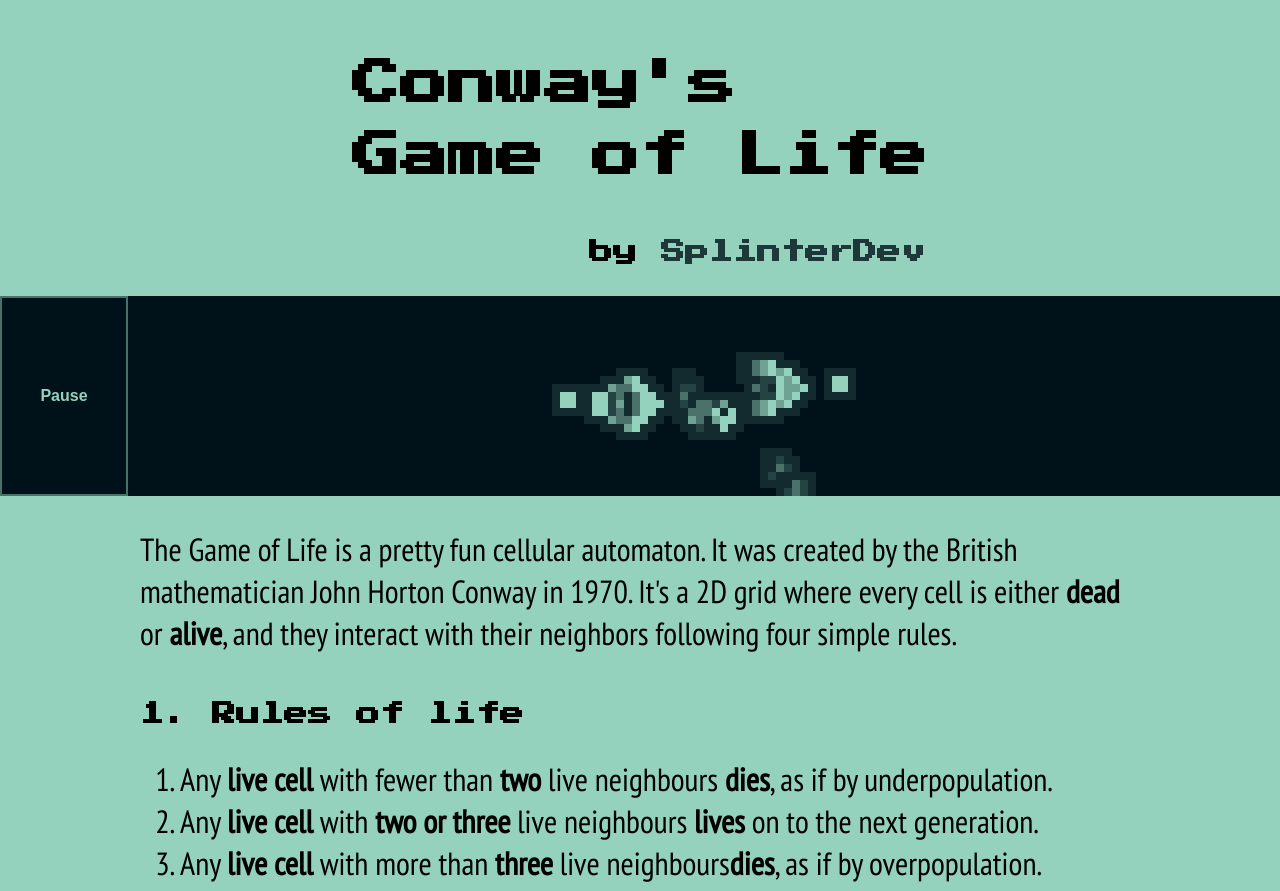
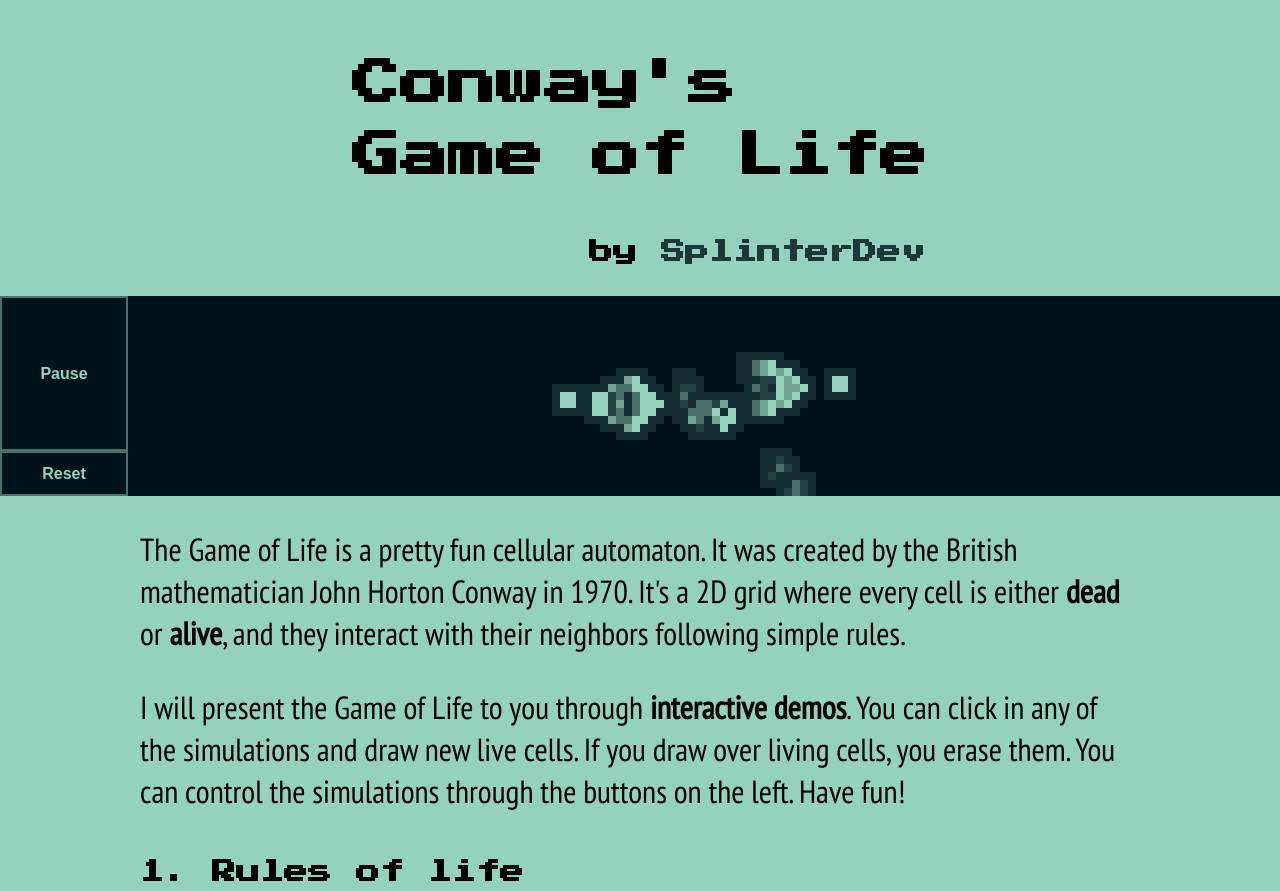
Before and after one commit to fjcmontenegro/conways-game-of-life, a React (Create React App) app: page / in a window 1280 px wide. Shown: the top 891 px of the page. Built offline with nearby package versions, Linux system fonts and the light colour scheme.

Commit message:
Create a reset button

```diff
--- a/src/App.tsx
+++ b/src/App.tsx
@@ -33,7 +33,14 @@ export default function App(): React.ReactElement {
           The Game of Life is a pretty fun cellular automaton. It was created by
           the British mathematician John Horton Conway in 1970. It&apos;s a 2D
           grid where every cell is either <b>dead</b> or <b>alive</b>, and they
-          interact with their neighbors following four simple rules.
+          interact with their neighbors following simple rules.
+        </p>
+        <p>
+          I will present the Game of Life to you through{' '}
+          <b>interactive demos</b>. You can click in any of the simulations and
+          draw new live cells. If you draw over living cells, you erase them.
+          You can control the simulations through the buttons on the left. Have
+          fun!
         </p>
 
         <h2>1. Rules of life</h2>
--- a/src/components/Game.tsx
+++ b/src/components/Game.tsx
@@ -9,6 +9,7 @@ type Props = {
 
 const Game = ({ playOnMount = false, ...props }: Props) => {
   const [isPlaying, setIsPlaying] = useState(playOnMount)
+  const [canvasId, setCanvasId] = useState(new Date().getTime())
 
   return (
     <div className="Game">
@@ -16,8 +17,14 @@ const Game = ({ playOnMount = false, ...props }: Props) => {
         <button onClick={() => setIsPlaying((playing) => !playing)}>
           {isPlaying ? 'Pause' : 'Play'}
         </button>
+        <button
+          className="reset-button"
+          onClick={() => setCanvasId(new Date().getTime())}
+        >
+          Reset
+        </button>
       </div>
-      <Canvas isPlaying={isPlaying} {...props} />
+      <Canvas key={canvasId} isPlaying={isPlaying} {...props} />
     </div>
   )
 }
--- a/src/styles/Game.scss
+++ b/src/styles/Game.scss
@@ -17,11 +17,16 @@
 
       background-color: rgb(0, 18, 25);
       color: rgb(148, 210, 189);
-      flex: 1;
+      flex: 4;
       font-size: 1rem;
       font-weight: bold;
 
       transition: all 0.2s;
+
+      &.reset-button {
+        flex: 1;
+        min-height: 45px;
+      }
     }
 
     button:active {
```
